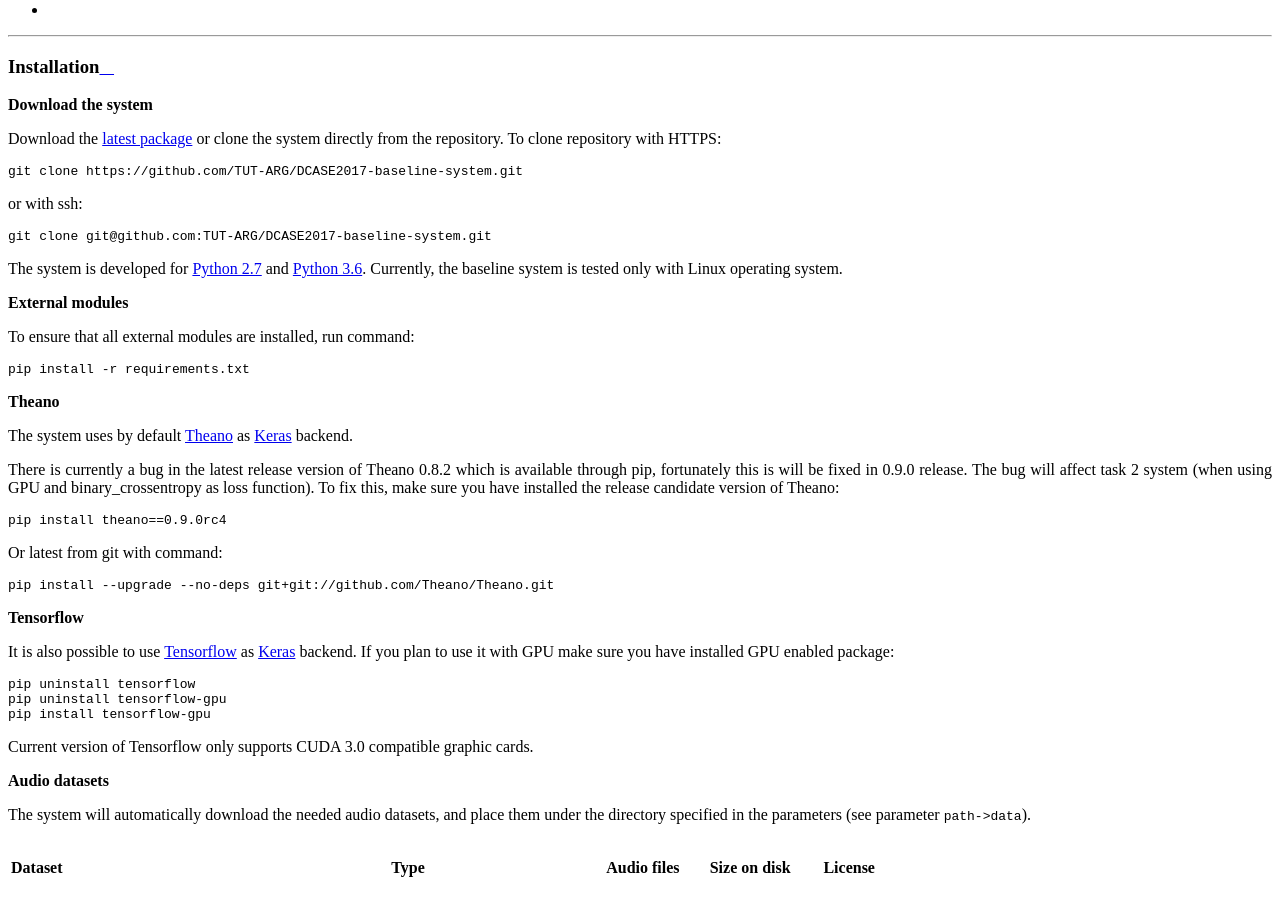
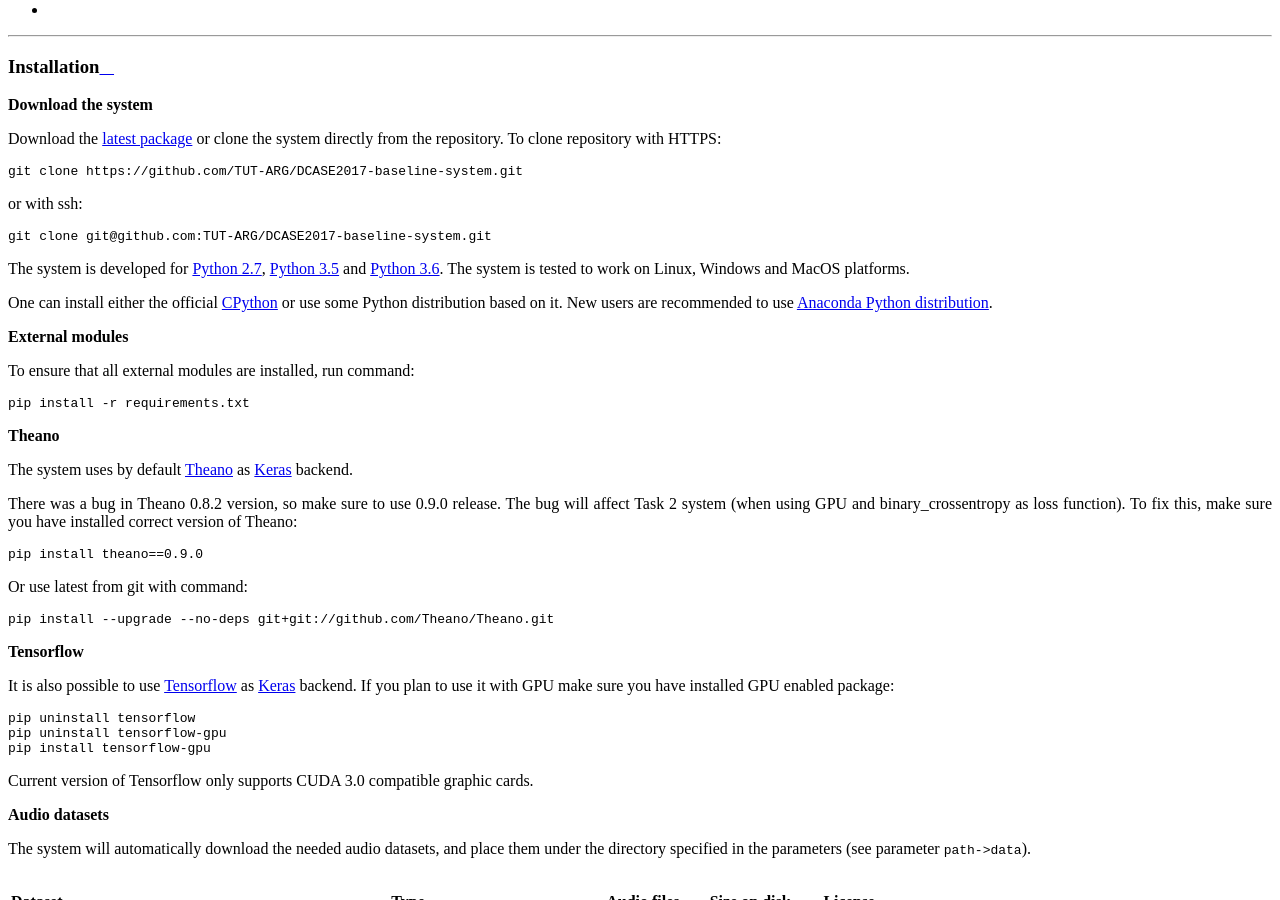
Before and after one commit to TUT-ARG/DCASE2017-baseline-system, a Sphinx documentation site: the page built from documentation/source/install.rst, in a window 1280 px wide and 900 px high, scrolled down 987 px. Built offline with Sphinx 7.4.7 and the Read the Docs theme 2.0.0, drawn with Linux system fonts in a browser that asks for light colours.

Commit message:
Add information about Windows compatibility, Update information about Theano

```diff
--- a/documentation/source/install.rst
+++ b/documentation/source/install.rst
@@ -15,8 +15,11 @@ or with ssh::
     git clone git@github.com:TUT-ARG/DCASE2017-baseline-system.git
 
 
-The system is developed for `Python 2.7 <https://www.python.org/>`_ and `Python 3.6 <https://www.python.org/>`_.
-Currently, the baseline system is tested only with Linux operating system.
+The system is developed for `Python 2.7 <https://www.python.org/>`_, `Python 3.5 <https://www.python.org/>`_ and `Python 3.6 <https://www.python.org/>`_.
+The system is tested to work on Linux, Windows and MacOS platforms.
+
+One can install either the official `CPython <https://www.python.org/>`_ or use some Python distribution based on it. New users are recommended to use `Anaconda Python distribution <https://www.continuum.io/>`_.
+
 
 **External modules**
 
@@ -28,13 +31,11 @@ To ensure that all external modules are installed, run command::
 
 The system uses by default `Theano <http://deeplearning.net/software/theano/>`_ as `Keras <https://keras.io/>`_ backend.
 
-There is currently a bug in the latest release version of Theano 0.8.2 which is available through pip, fortunately this is will be fixed in 0.9.0 release.
-The bug will affect task 2 system (when using GPU and binary_crossentropy as loss function).
-To fix this, make sure you have installed the release candidate version of Theano::
+There was a bug in Theano 0.8.2 version, so make sure to use 0.9.0 release. The bug will affect Task 2 system (when using GPU and binary_crossentropy as loss function). To fix this, make sure you have installed correct version of Theano::
 
-    pip install theano==0.9.0rc4
+    pip install theano==0.9.0
 
-Or latest from git with command::
+Or use latest from git with command::
 
     pip install --upgrade --no-deps git+git://github.com/Theano/Theano.git
 
```
